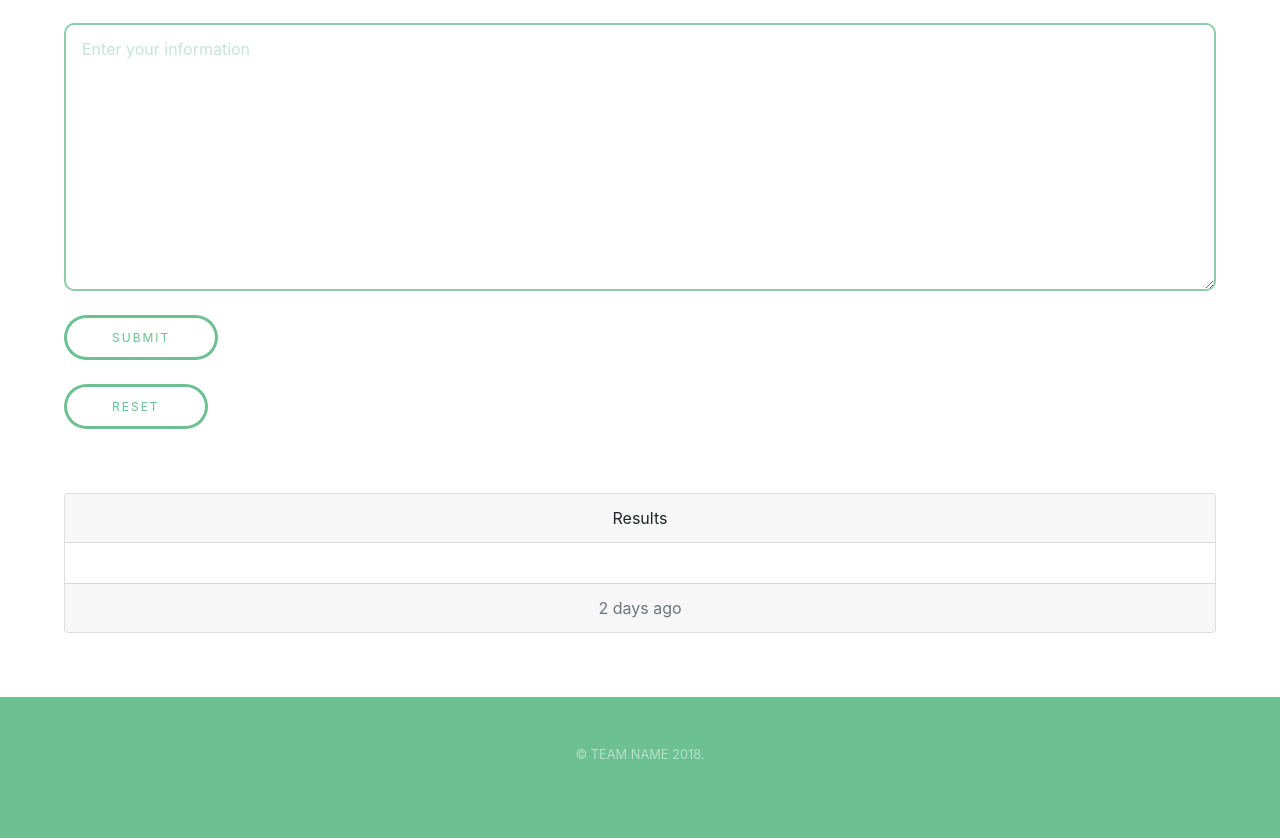
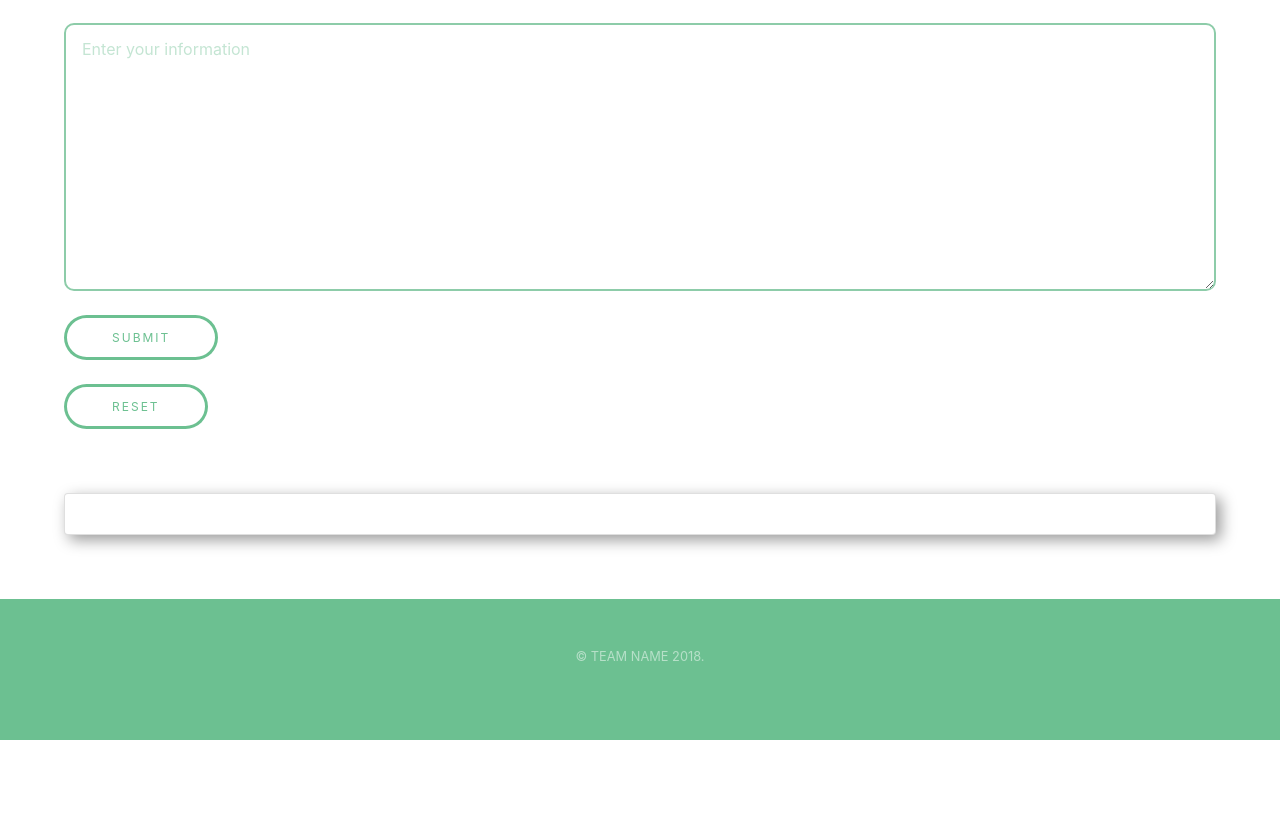
Before and after one commit to nshdesai/Amax, a Flask app: page /create in a window 1280 px wide. Shown: the part 200-1038 px from the top of the page. After the commit the page ends 940 px from the top, so only its background shows below. Run offline with Flask 2, Linux system fonts and the light colour scheme; some libraries are stand-ins or nearby versions.

Commit message:
Resolved merge conflicts with creation page

```diff
--- a/templates/create.html
+++ b/templates/create.html
@@ -54,10 +54,7 @@
 				</div>
 			</section>
 
-			<div class="card text-center cardcenter">
-					<div class="card-header">
-					  Results
-					</div>
+			<div class="card text-center cardcenter shadow">
 					<div class="card-body">
 					  <p class="card-text">
 						  {% if sub %}
@@ -67,9 +64,6 @@
               {{ questions }}
 					  </p>
 					</div>
-					<div class="card-footer text-muted">
-					  2 days ago
-				</div>
 			</div>
 
         <!-- Footer -->
```
